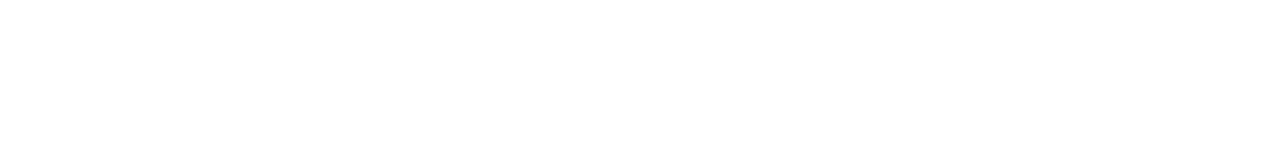
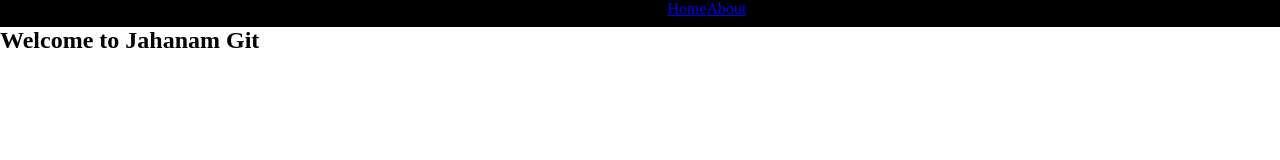
Before and after one commit to AmirMohammad-d/team-website, a plain HTML site: page views/index.html in a window 1280 px wide. Drawn offline with Linux system fonts and the light colour scheme.

Commit message:
html build base change / css add color

```diff
--- a/public/css/style.css
+++ b/public/css/style.css
@@ -1,4 +1,10 @@
 *{
-  amir:lashie,
-  mehrab:lashie
+  margin: 0;
+  padding: 0;
 }
+.navbar{
+  background-color: black;
+  text-align: center;
+  display: flex;
+  justify-content: center;
+}
--- a/views/index.html
+++ b/views/index.html
@@ -0,0 +1,23 @@
+<!DOCTYPE html>
+<html lang="en">
+<head>
+  <meta charset="UTF-8">
+  <meta name="viewport" content="width=device-width, initial-scale=1.0">
+  <link rel="stylesheet" href="/team-website/public/css/style.css">
+  <title>Document</title>
+</head>
+<body>
+  <nav>
+    <div class="navbar">
+      <h1>Jahanam Git</h1>
+      <a href="#">Home</a>
+      <a href="#">About</a>
+    </div>
+  </nav>
+  <main>
+    <div>
+      <h2>Welcome to Jahanam Git</h2>
+    </div>
+  </main>
+</body>
+</html>
```
